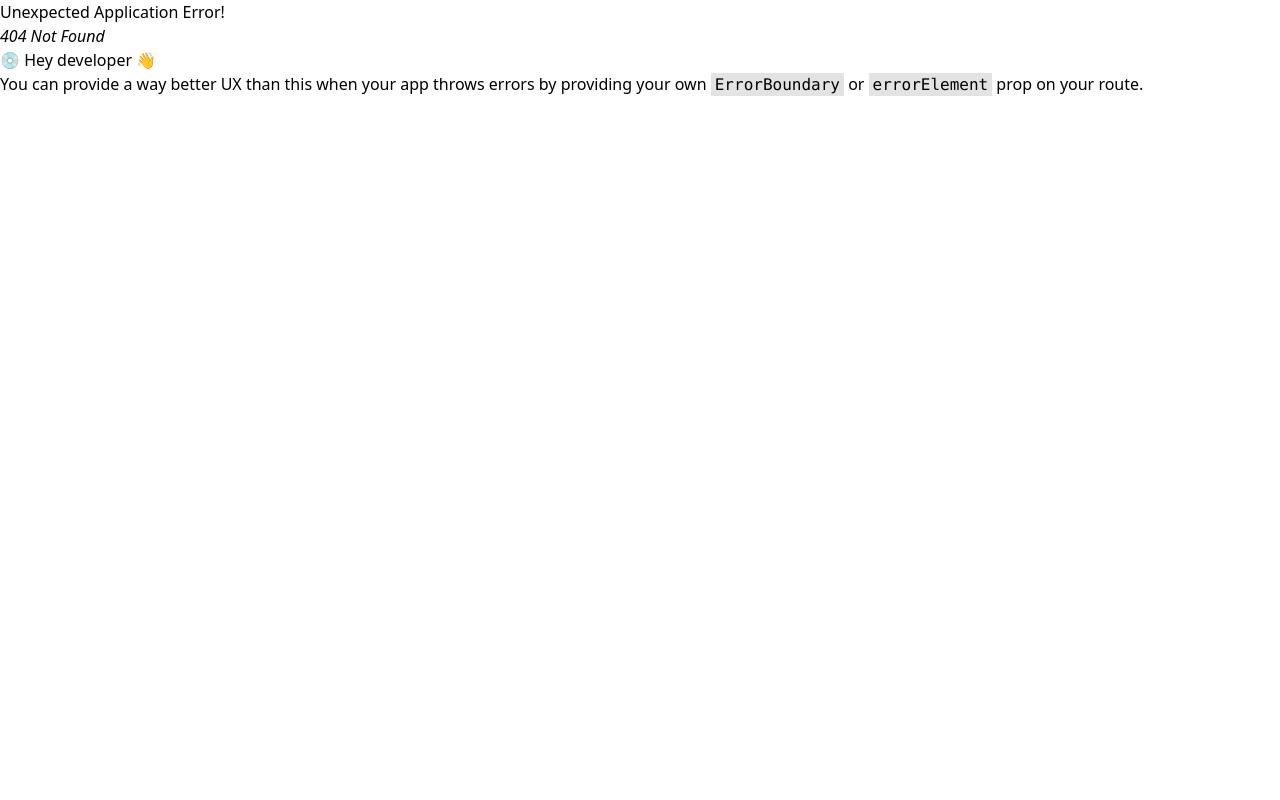
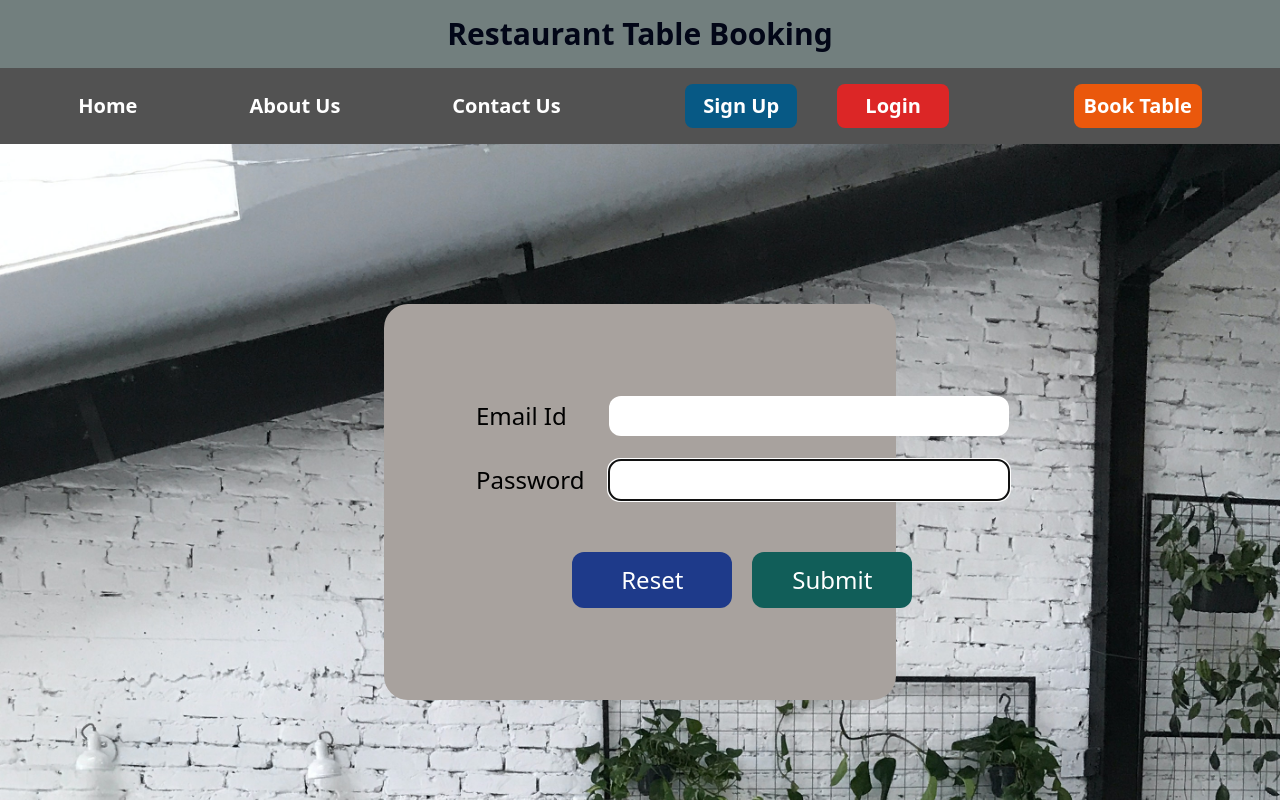
Before and after one commit to Rohanpatil22/fullstack_project, a React (Create React App) app in the folder client/table_booking_app/: page /login in a window 1280 px wide. Before the commit this address had no page. Shown: the top 800 px of the page. Built offline with nearby package versions, Linux system fonts and the light colour scheme.

Commit message:
signup and login page UI done

```diff
--- a/client/table_booking_app/src/components/Header.js
+++ b/client/table_booking_app/src/components/Header.js
@@ -18,7 +18,7 @@ function Header() {
                   <div>
                       <ul className='flex gap-10'>
                           <Link to="signup"><li><button className='bg-sky-800 p-2 rounded-lg w-28 hover:scale-110 cursor-pointer'>Sign Up</button></li></Link>
-                          <li><button className='bg-red-600 p-2 rounded-lg w-28 hover:scale-110 cursor-pointer'>Login</button></li>
+                          <Link to="login"><li><button className='bg-red-600 p-2 rounded-lg w-28 hover:scale-110 cursor-pointer'>Login</button></li></Link>
                       </ul>
 
                   </div>
--- /dev/null
+++ b/client/table_booking_app/src/components/Login.js
@@ -0,0 +1,43 @@
+import React from 'react';
+import bgImg from '../images/bg_img_2.jpg'
+
+function Login() {
+  return (
+    <>
+    <div className="m-auto pt-40" style={{backgroundImage:`url(${bgImg})`,width:"100%",height:"1400px",backgroundSize:"cover",backgroundRepeat:"no-repeat"}}>
+    <div className='w-2/5 m-auto bg-stone-400 p-20 rounded-3xl' >
+        <form >
+           <table className='text-2xl m-auto'>
+            <tbody>
+
+                <tr>
+                    <td className='p-3'><label htmlFor='email_inp' className='font-medium'>Email Id</label></td>
+                    <td className='p-3'><input className='rounded-xl p-1 w-[400px] text-black' type="text" id="email_inp" /></td>
+                </tr>
+
+                <tr >
+                    <td className='p-3'><label htmlFor='pass_inp' className='font-medium'>Password</label></td>
+                    <td className='p-3'><input className='rounded-xl p-1 w-[400px] text-black' type="text" id="pass_inp" autoFocus /></td>
+                </tr>
+
+                <tr>
+                    <td className='p-3 text-center pt-10' colSpan={2}><button className='p-3 w-40 bg-blue-900 rounded-xl text-white font-medium hover:scale-110 cursot-pointer mr-2' type="reset">Reset</button><button className='p-3 ml-3 w-40 bg-teal-800 text-white font-medium rounded-xl hover:scale-110 cursot-pointer' type="submit">Submit</button></td>
+
+                </tr>
+            </tbody>
+           </table>
+
+
+
+
+
+
+
+        </form>
+    </div>
+</div>
+</>
+  )
+}
+
+export default Login
--- a/client/table_booking_app/src/components/Signup.js
+++ b/client/table_booking_app/src/components/Signup.js
@@ -11,27 +11,33 @@ function Signup() {
   return (
     <>
     <div className="m-auto pt-40" style={{backgroundImage:`url(${bgImg})`,width:"100%",height:"1400px",backgroundSize:"cover",backgroundRepeat:"no-repeat"}}>
-        <div className='w-1/3 m-auto bg-stone-400 p-20 rounded-3xl' >
+        <div className='w-2/5 m-auto bg-stone-400 p-20 rounded-3xl' >
             <form onSubmit={getformData}>
                <table className='text-2xl m-auto'>
                 <tbody>
                     <tr >
-                        <td className='p-3'><label htmlFor='name_inp'>Name</label></td>
-                        <td className='p-3'><input className='rounded-xl p-1 w-80 text-black' type="text" id="name_inp" /></td>
+                        <td className='p-3'><label htmlFor='name_inp' className='font-medium'>Name</label></td>
+                        <td className='p-3'><input className='rounded-xl p-1 w-[400px] text-black' type="text" id="name_inp" autoFocus /></td>
                     </tr>
 
                     <tr>
-                        <td className='p-3'><label htmlFor='email_inp'>Email Id</label></td>
-                        <td className='p-3'><input className='rounded-xl p-1 w-80 text-black' type="text" id="email_inp" /></td>
+                        <td className='p-3'><label htmlFor='email_inp' className='font-medium'>Email Id</label></td>
+                        <td className='p-3'><input className='rounded-xl p-1 w-[400px] text-black' type="text" id="email_inp" /></td>
                     </tr>
 
                     <tr>
-                        <td className='p-3'><label htmlFor='mob_inp'>Mobile No</label></td>
-                        <td className='p-3'><input className='rounded-xl p-1 w-80 text-black' type="text" id="mob_inp" /></td>
+                        <td className='p-3'><label htmlFor='mob_inp' className='font-medium'>Mobile No</label></td>
+                        <td className='p-3'><input className='rounded-xl p-1 w-[400px] text-black' type="text" id="mob_inp" /></td>
                     </tr>
+
                     <tr>
-                        <td className='p-3 '><button className='p-3 w-40 bg-blue-900 rounded-xl text-white font-medium ' type="reset">Reset</button></td>
-                        <td className='p-3'><button className='p-3 w-40 bg-teal-800 text-white font-medium rounded-xl' type="submit">Submit</button></td>
+                        <td className='p-3'><label htmlFor='password_inp' className='font-medium'>Password</label></td>
+                        <td className='p-3'><input className='rounded-xl p-1 w-[400px] text-black' type="password" id="password_inp" /></td>
+                    </tr>
+
+                    <tr>
+                        <td className='p-3 text-center pt-10' colSpan={2}><button className='p-3 w-40 bg-blue-900 rounded-xl text-white font-medium hover:scale-110 cursot-pointer mr-2' type="reset">Reset</button><button className='p-3 ml-3 w-40 bg-teal-800 text-white font-medium rounded-xl hover:scale-110 cursot-pointer' type="submit">Submit</button></td>
+
                     </tr>
                 </tbody>
                </table>
--- a/client/table_booking_app/src/index.js
+++ b/client/table_booking_app/src/index.js
@@ -8,6 +8,7 @@ import Home from './components/Home';
 import About from './components/About';
 import Contact from './components/Contact';
 import Signup from './components/Signup';
+import Login from './components/Login';
 
 
 const route=createBrowserRouter(createRoutesFromElements(
@@ -17,6 +18,7 @@ const route=createBrowserRouter(createRoutesFromElements(
     <Route path="about" element={<About/>}/>
     <Route path="contact" element={<Contact/>}/>
     <Route path="signup" element={<Signup/>}/>
+    <Route path="login" element={<Login/>}/>
 
   </Route>
 ))
```
